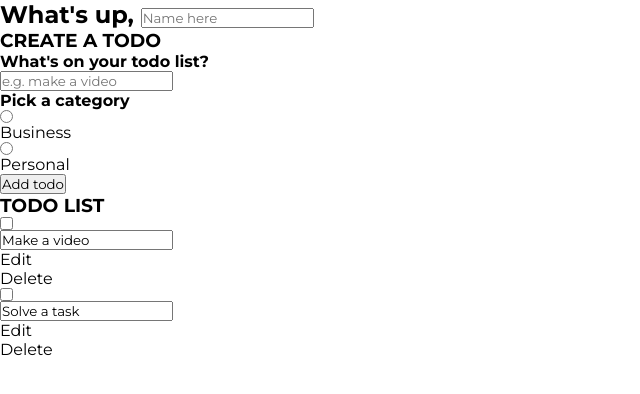
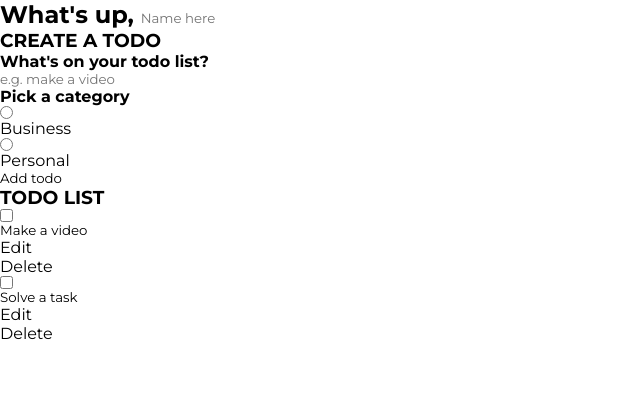
Before and after one commit to O-Julia-O/Todo_List, a plain HTML site: page index.html in a window 1280 px wide. Shown: the whole page, without its empty margins (0-640 px from the left). Drawn offline with Linux system fonts and the light colour scheme.

Commit message:
common settings

```diff
--- a/style.css
+++ b/style.css
@@ -21,3 +21,11 @@
     box-sizing: border-box;
     font-family: 'Montserrat', sans-serif;;
 }
+
+input:not([type="radio"]):not([type="checkbox"]), button {
+    appearance: none;
+    border: none;
+    outline: none;
+    background: none;
+    cursor: initial;
+}
```
